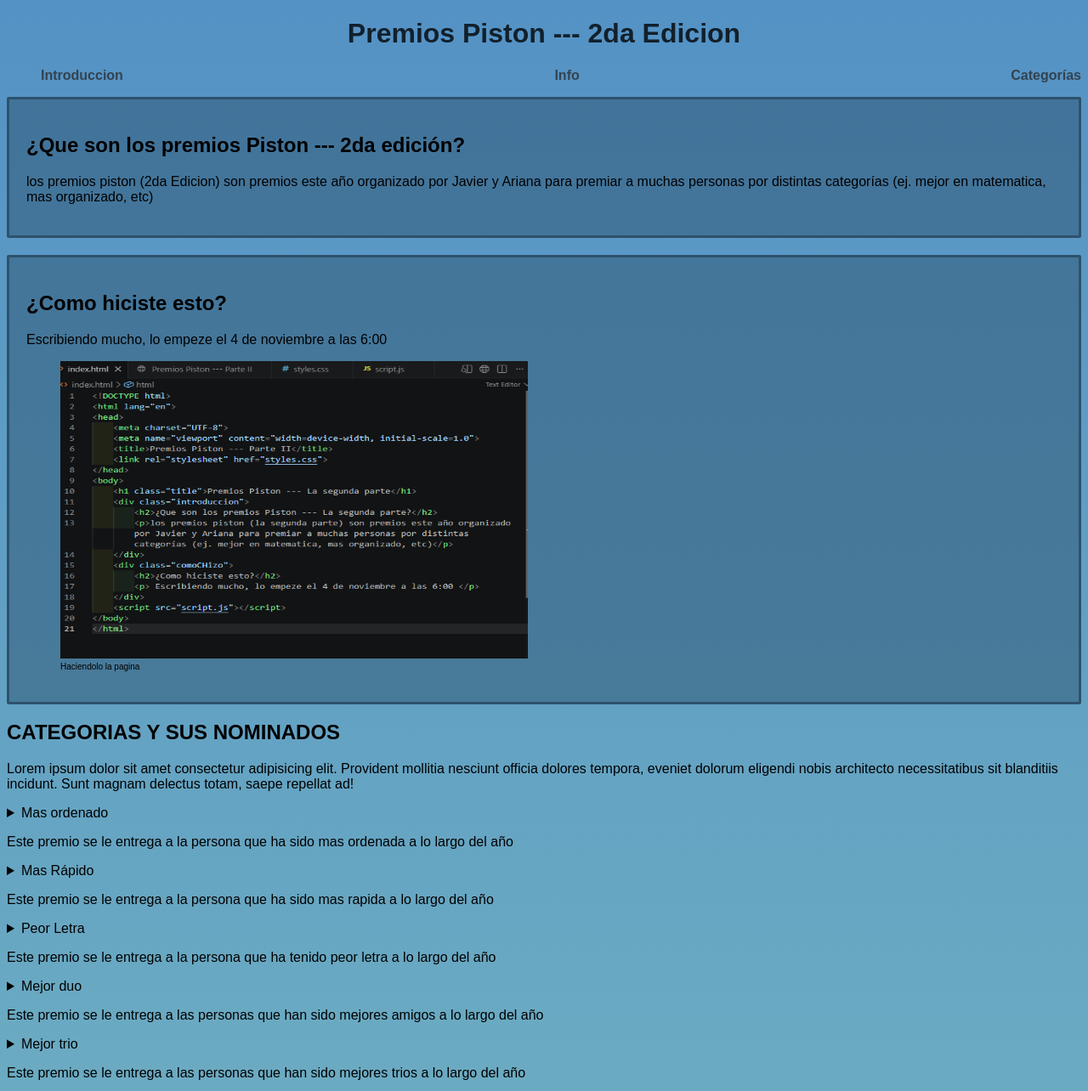
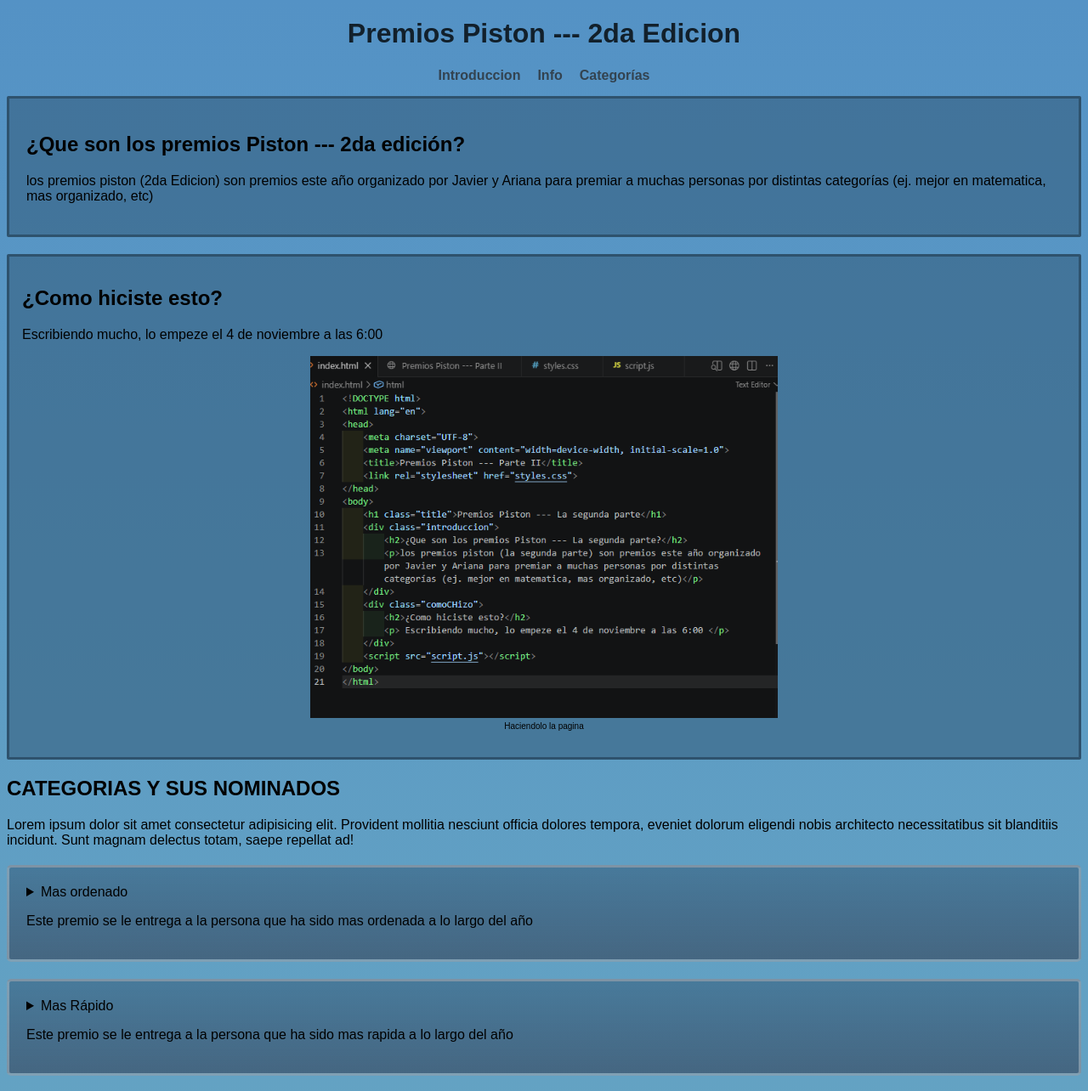
Before and after one commit to Javi1902/PREMIOS-PISTON----2da-EDICION, a plain HTML site: page index.html in a window 1280 px wide. Shown: the top 1284 px of the page at 85% size. Drawn offline with Linux system fonts and the light colour scheme.

Commit message:
Refactor styles in styles.css for layout improvements
Adjusted padding in .infoDiv and added new styles for .menu and .caja-desplegable.

```diff
--- a/styles.css
+++ b/styles.css
@@ -18,11 +18,16 @@ h1 {
 
 .infoDiv {
     background-color:#32587788 ;
-    padding: 20px;
+    padding: 15px;
     border: #2e526d solid 3px;
     border-radius: 2px;
     margin-top: 20px;
 }
+
+.infoDiv figure {
+    text-align: center;
+}
+
 
 .infoDiv * figcaption {
     font-size: 10px;
@@ -34,9 +39,30 @@ h1 {
 
 .menu, a {
     display: flex;
-    justify-content: space-between;
     text-decoration: none;
     list-style: none;
     color: #334350;
     font-weight: 700;
 }
+
+.menu {
+    display: flex;
+    justify-content:center;
+    flex-wrap: wrap;
+    gap: 20px;
+    padding: 0;
+    margin: 15px 0;
+}
+
+img {
+    max-inline-size: 100%;
+    block-size: auto;
+}
+
+.caja-desplegable {
+    padding: 20px;
+    background: linear-gradient(#32587788, #456681);
+    border: #e2e2e25d, solid, 3px;
+    border-radius: 5px;
+    margin-top: 20px;
+}
```
